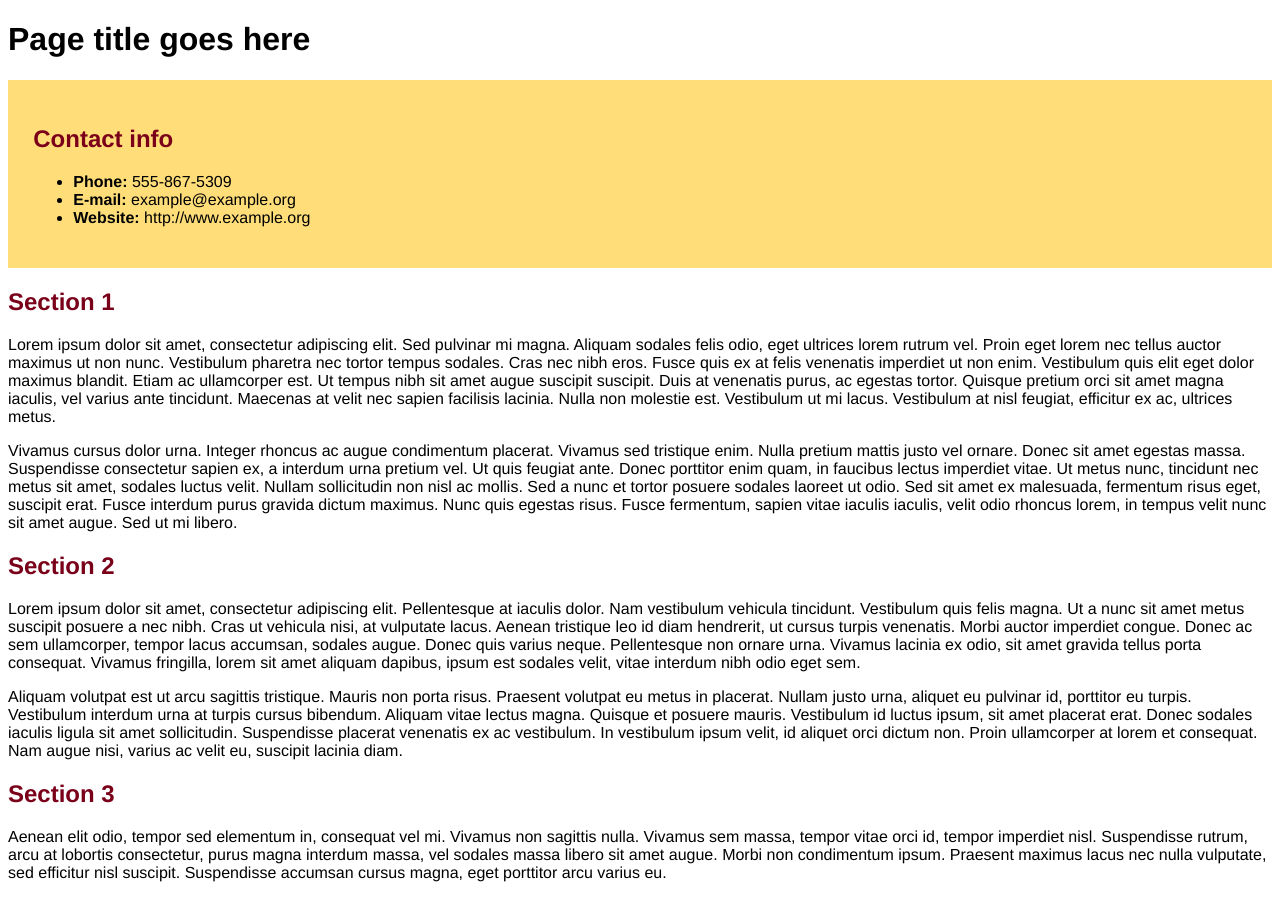
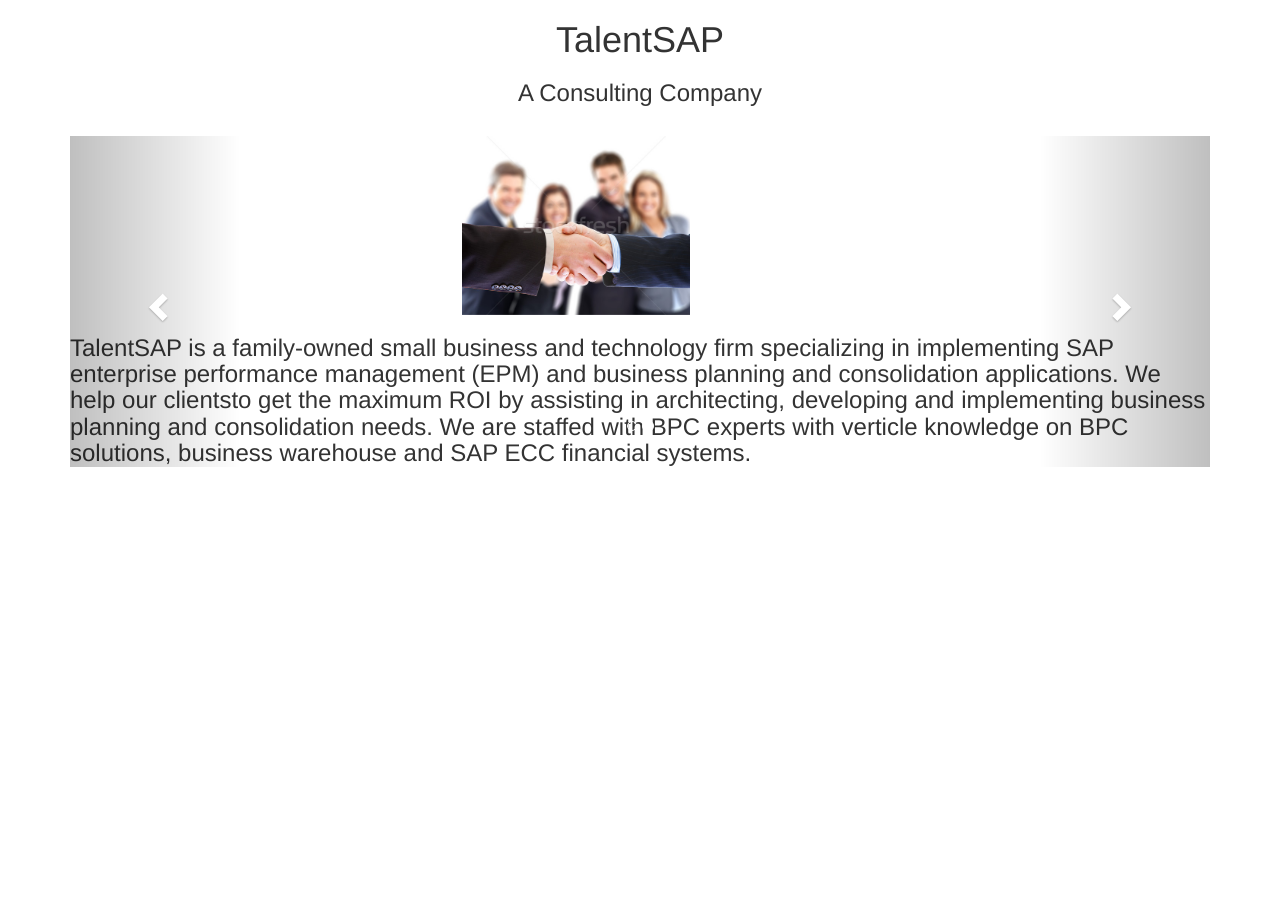
Before and after one commit to shefjain01/JainHomepage, a plain HTML site: page index.html in a window 1280 px wide. After the commit the page ends 800 px from the top, so only its background shows below. Drawn offline with nearby package versions, Linux system fonts and the light colour scheme.

Commit message:
Adding in carousel and updating texts

```diff
--- a/index.html
+++ b/index.html
@@ -1,37 +1,55 @@
 <!doctype html>
 <head>
-  <title>Page title</title>
-  <link rel="stylesheet" type="text/css" href="styles.css">
+  <title>Welcome to TalentSAP.com</title>
+  <meta charset="utf-8">
+  <meta name="viewport" content="width=device-width, initial-scale=1">
+  <link rel="stylesheet" href="https://maxcdn.bootstrapcdn.com/bootstrap/3.3.7/css/bootstrap.min.css">
+  <script src="https://ajax.googleapis.com/ajax/libs/jquery/1.12.4/jquery.min.js"></script>
+  <script src="https://maxcdn.bootstrapcdn.com/bootstrap/3.3.7/js/bootstrap.min.js"></script>
+  <style>
+  .carousel-inner > .item > img,
+  .carousel-inner > .item > a > img {
+      width: 20%;
+      margin: auto;
+  }
+  </style>
 </head>
+<body>
+  <center><h1>TalentSAP</h1>
+  <h3>A Consulting Company</h3></center>
 
-<body>
+<div class="container">
+  <br>
+  <div id="myCarousel" class="carousel slide" data-ride="carousel">
+    <ol class="carousel-indicators">
+      <li data-target="#myCarousel" data-slide-to="0" class="active"></li>
+      <li data-target="#myCarousel" data-slide-to="1"></li>
 
-<h1>Page title goes here</h1>
+    </ol>
 
-<div id="contact">
-<h2>Contact info</h2>
-<ul>
-  <li><strong>Phone:</strong> 555-867-5309</li>
-  <li><strong>E-mail:</strong> example@example.org</li>
-  <li><strong>Website:</strong> http://www.example.org</li>
-</ul>
+    <div class="carousel-inner" role="listbox">
+      <div class="item active">
+        <img src="StockPhoto1.jpg" alt="c1" width="460" height="345">
+      </div>
+
+      <div class="item">
+        <img src="StockPhoto2.jpg" alt="c2" width="460" height="345">
+      </div>
+
+
+    </div>
+
+    <h3>TalentSAP is a family-owned small business and technology firm specializing in implementing SAP enterprise performance management (EPM) and business planning and consolidation applications. We help our clientsto get the maximum ROI by assisting in architecting, developing and implementing business planning and consolidation needs. We are staffed with BPC experts with verticle knowledge on BPC solutions, business warehouse and SAP ECC financial systems.</h3>
+
+    <!-- Left and right controls -->
+    <a class="left carousel-control" href="#myCarousel" role="button" data-slide="prev">
+      <span class="glyphicon glyphicon-chevron-left" aria-hidden="true"></span>
+      <span class="sr-only">Previous</span>
+    </a>
+    <a class="right carousel-control" href="#myCarousel" role="button" data-slide="next">
+      <span class="glyphicon glyphicon-chevron-right" aria-hidden="true"></span>
+      <span class="sr-only">Next</span>
+    </a>
+  </div>
 </div>
-
-<h2>Section 1</h2>
-
-<p>Lorem ipsum dolor sit amet, consectetur adipiscing elit. Sed pulvinar mi magna. Aliquam sodales felis odio, eget ultrices lorem rutrum vel. Proin eget lorem nec tellus auctor maximus ut non nunc. Vestibulum pharetra nec tortor tempus sodales. Cras nec nibh eros. Fusce quis ex at felis venenatis imperdiet ut non enim. Vestibulum quis elit eget dolor maximus blandit. Etiam ac ullamcorper est. Ut tempus nibh sit amet augue suscipit suscipit. Duis at venenatis purus, ac egestas tortor. Quisque pretium orci sit amet magna iaculis, vel varius ante tincidunt. Maecenas at velit nec sapien facilisis lacinia. Nulla non molestie est. Vestibulum ut mi lacus. Vestibulum at nisl feugiat, efficitur ex ac, ultrices metus. </p>
-
-<p> Vivamus cursus dolor urna. Integer rhoncus ac augue condimentum placerat. Vivamus sed tristique enim. Nulla pretium mattis justo vel ornare. Donec sit amet egestas massa. Suspendisse consectetur sapien ex, a interdum urna pretium vel. Ut quis feugiat ante. Donec porttitor enim quam, in faucibus lectus imperdiet vitae. Ut metus nunc, tincidunt nec metus sit amet, sodales luctus velit. Nullam sollicitudin non nisl ac mollis. Sed a nunc et tortor posuere sodales laoreet ut odio. Sed sit amet ex malesuada, fermentum risus eget, suscipit erat. Fusce interdum purus gravida dictum maximus. Nunc quis egestas risus. Fusce fermentum, sapien vitae iaculis iaculis, velit odio rhoncus lorem, in tempus velit nunc sit amet augue. Sed ut mi libero.</p>
-
-<h2>Section 2</h2>
-
-<p>Lorem ipsum dolor sit amet, consectetur adipiscing elit. Pellentesque at iaculis dolor. Nam vestibulum vehicula tincidunt. Vestibulum quis felis magna. Ut a nunc sit amet metus suscipit posuere a nec nibh. Cras ut vehicula nisi, at vulputate lacus. Aenean tristique leo id diam hendrerit, ut cursus turpis venenatis. Morbi auctor imperdiet congue. Donec ac sem ullamcorper, tempor lacus accumsan, sodales augue. Donec quis varius neque. Pellentesque non ornare urna. Vivamus lacinia ex odio, sit amet gravida tellus porta consequat. Vivamus fringilla, lorem sit amet aliquam dapibus, ipsum est sodales velit, vitae interdum nibh odio eget sem.</p>
-
-<p>Aliquam volutpat est ut arcu sagittis tristique. Mauris non porta risus. Praesent volutpat eu metus in placerat. Nullam justo urna, aliquet eu pulvinar id, porttitor eu turpis. Vestibulum interdum urna at turpis cursus bibendum. Aliquam vitae lectus magna. Quisque et posuere mauris. Vestibulum id luctus ipsum, sit amet placerat erat. Donec sodales iaculis ligula sit amet sollicitudin. Suspendisse placerat venenatis ex ac vestibulum. In vestibulum ipsum velit, id aliquet orci dictum non. Proin ullamcorper at lorem et consequat. Nam augue nisi, varius ac velit eu, suscipit lacinia diam. </p>
-
-<h2>Section 3</h2>
-
-<p>Aenean elit odio, tempor sed elementum in, consequat vel mi. Vivamus non sagittis nulla. Vivamus sem massa, tempor vitae orci id, tempor imperdiet nisl. Suspendisse rutrum, arcu at lobortis consectetur, purus magna interdum massa, vel sodales massa libero sit amet augue. Morbi non condimentum ipsum. Praesent maximus lacus nec nulla vulputate, sed efficitur nisl suscipit. Suspendisse accumsan cursus magna, eget porttitor arcu varius eu.</p>
-
-</body>
 </html>
--- a/styles.css
+++ b/styles.css
@@ -1,12 +1,37 @@
 body {
-  font-family: "Helvetica", sans-serif;
+  background-color: lightblue;
+  font-family: "Times", sans-serif;
+
 }
 
 h2 {
-  color: #7A0019;
+  color: #7A0020;
 }
 
 #contact {
-  background-color: #FFDE7A;
+  background-color: lightblue;
   padding: 2%;
 }
+
+.carouselbox {
+  font-family: helvetica,sans-serif;
+  font-size: 14px;
+  width: 100px;
+  position: relative;
+  margin: 1em;
+  border: 1px solid #ccc;
+  box-shadow: 2px 2px 10px #ccc;
+  overflow: hidden;
+}
+.content {
+  margin: 0;
+  padding: 0;
+}
+.content li {
+  font-size: 100px;
+  margin: 0;
+  padding: 0;
+  width: 100%;
+  list-style: none;
+  text-align: center;
+}
```
Also changed, not shown: StockPhoto1.jpg (added), StockPhoto2.jpg (added).
